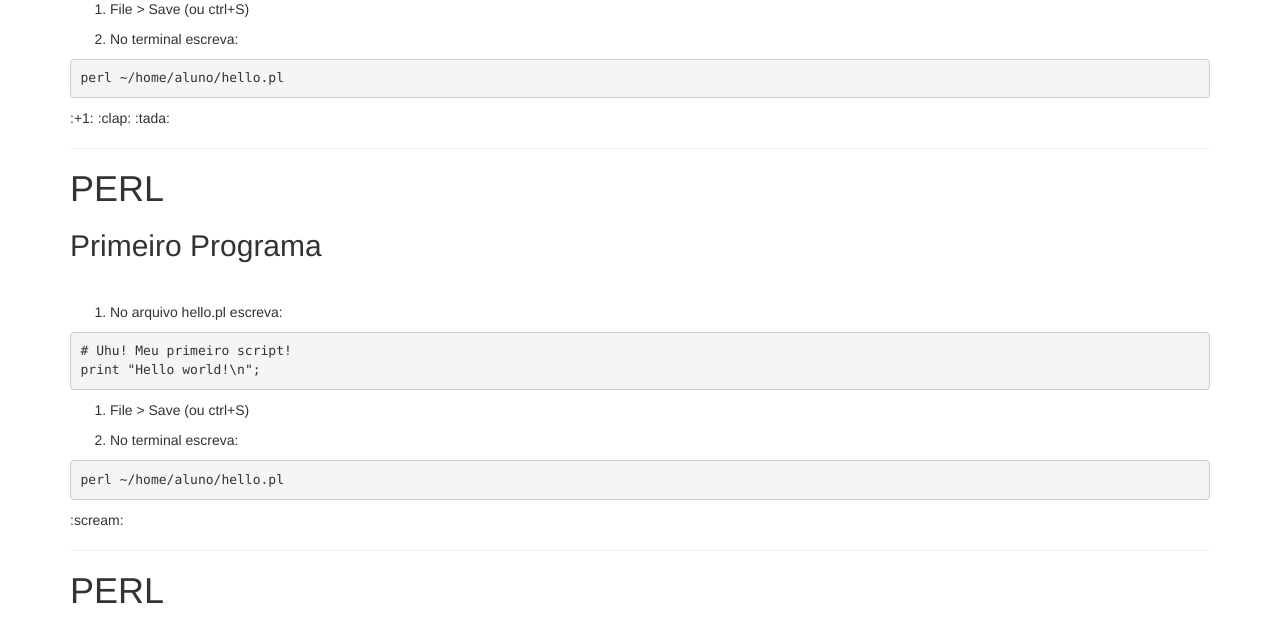
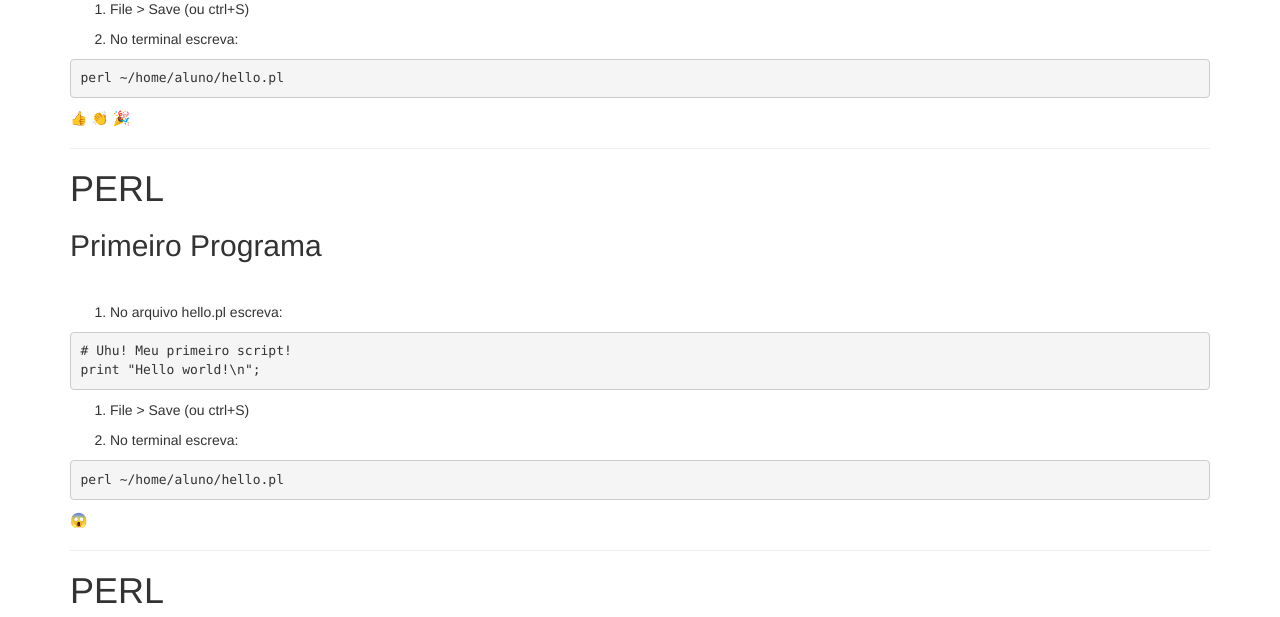
Before and after one commit to tttorres/introprog-copy, a Jekyll site: the page built from slides/aula02.md, in a window 1280 px wide and 900 px high, scrolled down 7471 px. Shown: the part 150-767 px from the top of the window. Built offline with Jekyll 4.4.1, drawn with Linux system fonts in a browser that asks for light colours; emoji names are drawn with the system emoji font; part of the change alters nothing that is shown.

```diff
--- a/_config.yml
+++ b/_config.yml
@@ -35,7 +35,6 @@ navbar-links:
     - Aula07: "2018-09-21-Aula07/"
     - Aula08: "2018-09-28-Aula08/"
     - Aula09: "2018-10-18-Aula09/"
-    - Aula10: "2018-10-18-Aula10/"
   Ementa: "ementa/"
 
 
@@ -249,6 +248,7 @@ prose:
 plugins:
   - jekyll-paginate
   - jekyll-sitemap
+  - jemoji
 
 # Beautiful Jekyll / Dean Attali
 # 2fc73a3a967e97599c9763d05e564189
```
